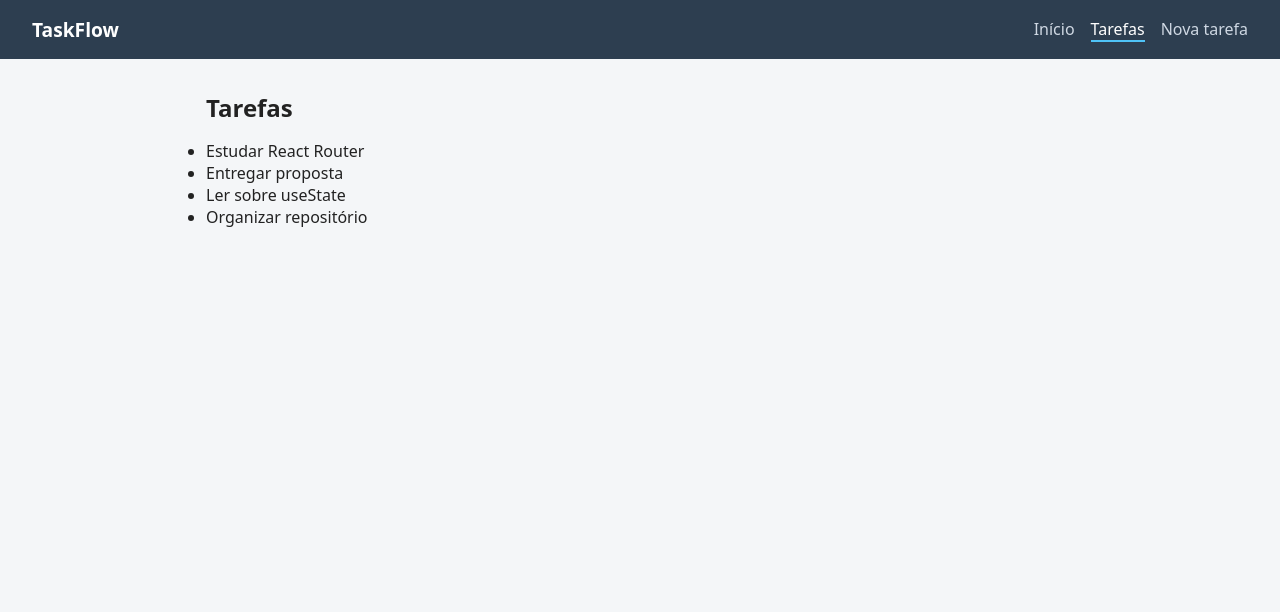
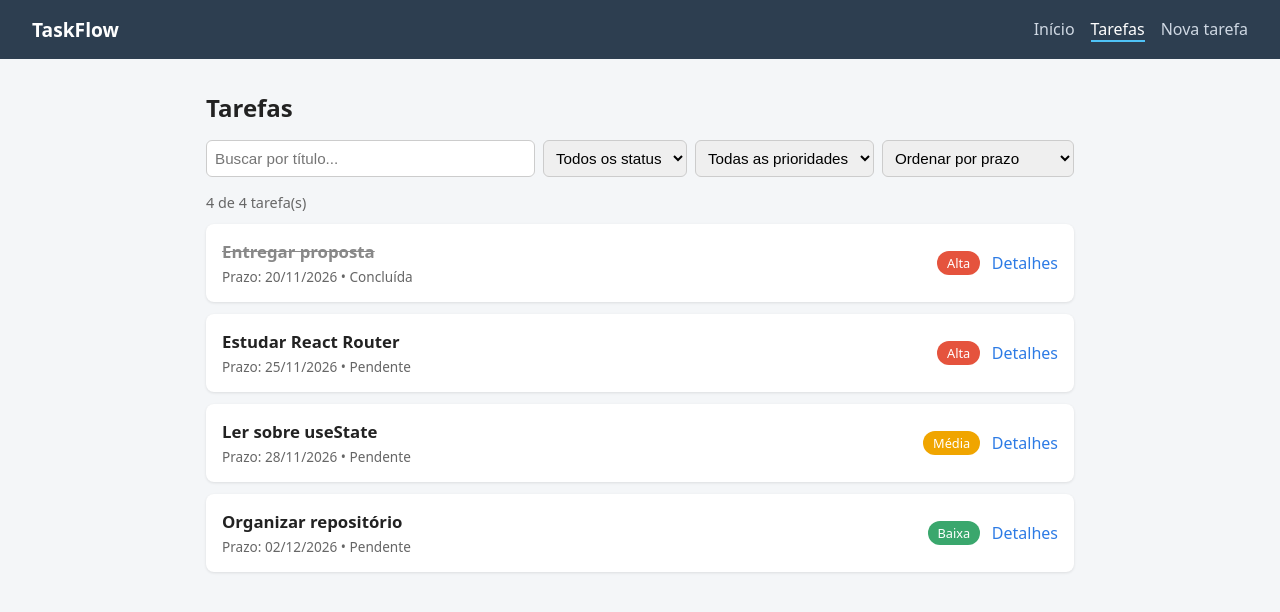
Before and after one commit to thallyson-ryan/taskflow, a React (Vite) app: page /tarefas in a window 1280 px wide. Shown: the top 612 px of the page. Built offline with nearby package versions, Linux system fonts and the light colour scheme.

Commit message:
Implementa listagem com filtros e mensagens de lista vazia

```diff
--- a/src/pages/ListaTarefas.jsx
+++ b/src/pages/ListaTarefas.jsx
@@ -1,10 +1,63 @@
+import { useState } from 'react'
+import { Link } from 'react-router-dom'
+import FiltroTarefas from '../components/FiltroTarefas'
+import CartaoTarefa from '../components/CartaoTarefa'
+import '../styles/tarefas.css'
+
+const pesoPrioridade = { alta: 1, media: 2, baixa: 3 }
+
 export default function ListaTarefas({ tarefas }) {
+  const [busca, setBusca] = useState('')
+  const [status, setStatus] = useState('todas')
+  const [prioridade, setPrioridade] = useState('todas')
+  const [ordem, setOrdem] = useState('prazo')
+
+  const filtradas = tarefas
+    .filter((t) => t.titulo.toLowerCase().includes(busca.toLowerCase()))
+    .filter((t) => status === 'todas' || (status === 'concluidas' ? t.concluida : !t.concluida))
+    .filter((t) => prioridade === 'todas' || t.prioridade === prioridade)
+    .sort((a, b) => {
+      if (ordem === 'prioridade') return pesoPrioridade[a.prioridade] - pesoPrioridade[b.prioridade]
+      if (ordem === 'titulo') return a.titulo.localeCompare(b.titulo)
+      return a.prazo.localeCompare(b.prazo)
+    })
+
+  function limparFiltros() {
+    setBusca('')
+    setStatus('todas')
+    setPrioridade('todas')
+  }
+
+  if (tarefas.length === 0) {
+    return (
+      <section>
+        <h1>Tarefas</h1>
+        <p className="aviso">Nenhuma tarefa cadastrada ainda.</p>
+        <Link to="/tarefas/nova" className="botao">Cadastrar a primeira tarefa</Link>
+      </section>
+    )
+  }
+
   return (
     <section>
       <h1>Tarefas</h1>
-      <ul>
-        {tarefas.map((t) => <li key={t.id}>{t.titulo}</li>)}
-      </ul>
+      <FiltroTarefas
+        busca={busca} setBusca={setBusca}
+        status={status} setStatus={setStatus}
+        prioridade={prioridade} setPrioridade={setPrioridade}
+        ordem={ordem} setOrdem={setOrdem}
+      />
+      <p className="contador">{filtradas.length} de {tarefas.length} tarefa(s)</p>
+      {filtradas.length === 0 ? (
+        <div className="aviso">
+          <p>Nenhuma tarefa encontrada com esses filtros.</p>
+          <button className="botao secundario" onClick={limparFiltros}>Limpar filtros</button>
+        </div>
+      ) : (
+        <ul className="lista">
+          {filtradas.map((t) => <CartaoTarefa key={t.id} tarefa={t} />)}
+        </ul>
+      )}
     </section>
   )
 }
```
